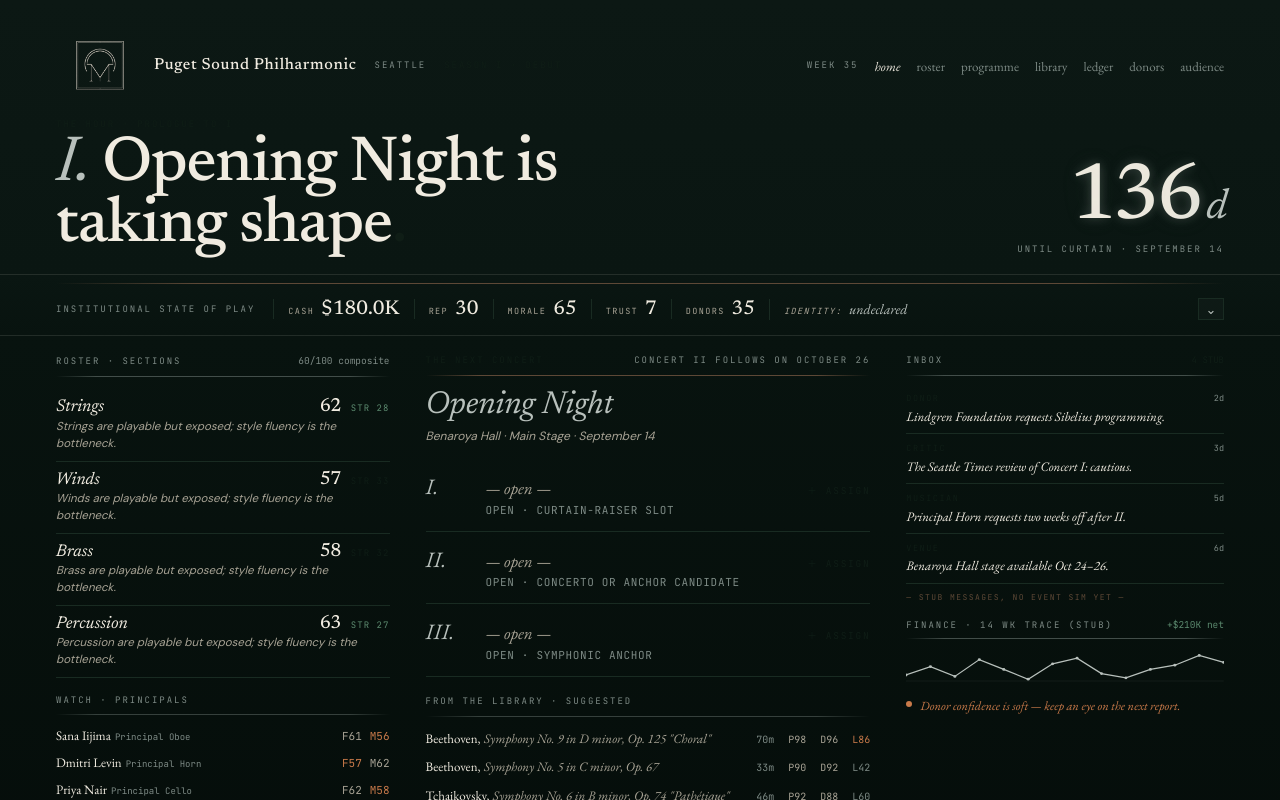
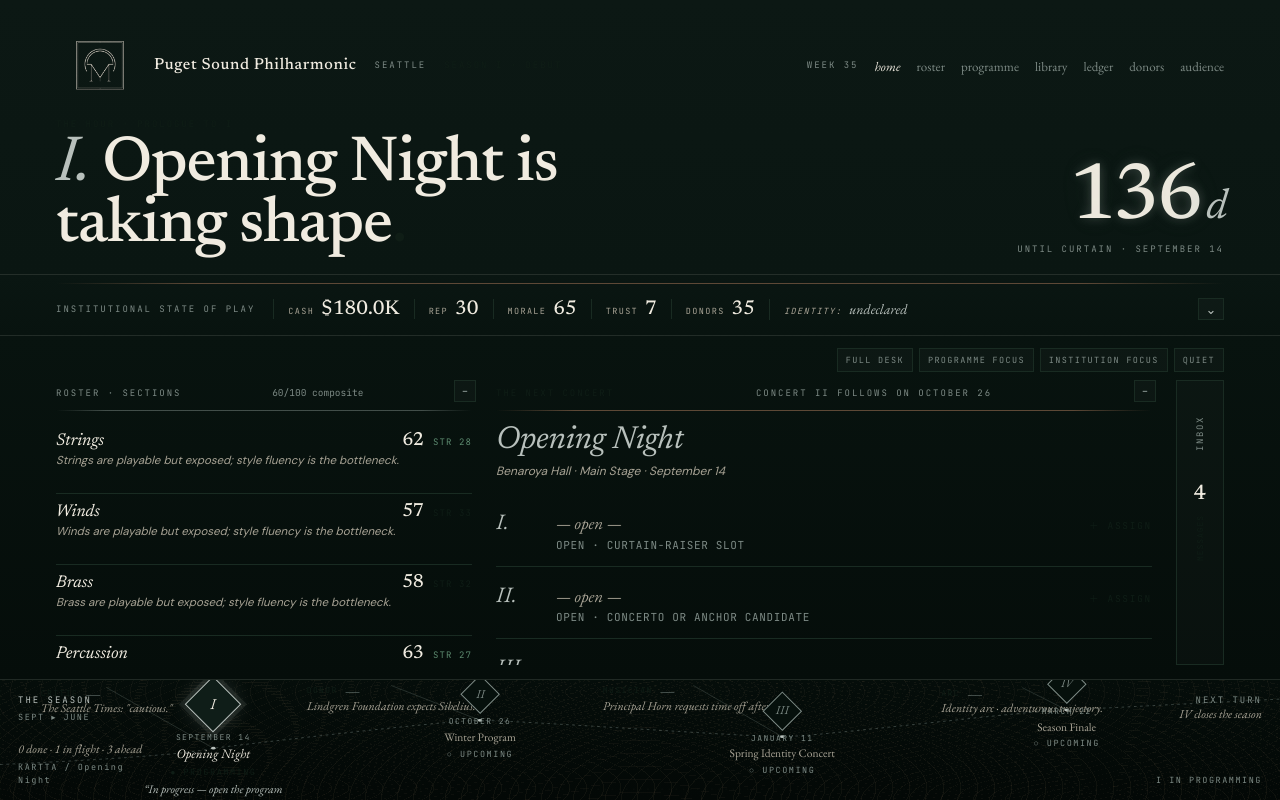
Before and after one commit to lrobadey/orchestramanager, a React (Vite) app: page / in a window 1280 px wide. Built offline with nearby package versions, Linux system fonts and the light colour scheme.

Commit message:
Make home dashboard fit one screen

```diff
--- a/src/components/home/FloorColumns.tsx
+++ b/src/components/home/FloorColumns.tsx
@@ -1,3 +1,4 @@
+import { useState } from 'react'
 import type {
   ConcertProgram,
   InstitutionState,
@@ -24,6 +25,8 @@ interface FloorColumnsProps {
   onOpenProgramme: () => void
 }
 
+type FloorPanelKey = 'roster' | 'programme' | 'inbox'
+
 const SLOT_HINTS = [
   'Open · curtain-raiser slot',
   'Open · concerto or anchor candidate',
@@ -37,6 +40,12 @@ export default function FloorColumns({
   works,
   onOpenProgramme,
 }: FloorColumnsProps) {
+  const [collapsed, setCollapsed] = useState<Record<FloorPanelKey, boolean>>({
+    roster: false,
+    programme: false,
+    inbox: true,
+  })
+
   const idx = Math.min(season.currentSlotIndex, 3)
   const seasonComplete = season.currentSlotIndex >= 4
   const currentSlot = seasonComplete ? season.slots[3] : season.slots[idx]
@@ -53,27 +62,53 @@ export default function FloorColumns({
   )
   const usedIds = new Set(program.workIds.filter((id): id is string => id !== null))
   const suggested = suggestWorks(works, usedIds, 3)
+  const gridClass = [
+    'floor-grid',
+    collapsed.roster ? 'roster-collapsed' : '',
+    collapsed.programme ? 'programme-collapsed' : '',
+    collapsed.inbox ? 'inbox-collapsed' : '',
+  ].filter(Boolean).join(' ')
+
+  const setPanelCollapsed = (panel: FloorPanelKey, value: boolean) => {
+    setCollapsed(current => ({ ...current, [panel]: value }))
+  }
 
   return (
     <div className="home-stratum floor">
-      <div className="floor-grid">
-        <RosterColumn
-          sections={sectionStrengths}
-          composite={compositeStrength}
-          watch={watchPrincipals}
-        />
-        <NextConcertColumn
-          slotName={currentSlot.name}
-          idx={idx}
-          workCount={program.workCount}
-          selectedWorks={selectedWorks}
-          suggested={suggested}
-          seasonComplete={seasonComplete}
-          onOpenProgramme={onOpenProgramme}
-        />
-        <InboxFinanceColumn institution={season.institution} />
+      <div className="floor-focus-bar" aria-label="Home screen focus presets">
+        <button type="button" onClick={() => setCollapsed({ roster: false, programme: false, inbox: false })}>Full desk</button>
+        <button type="button" onClick={() => setCollapsed({ roster: true, programme: false, inbox: true })}>Programme focus</button>
+        <button type="button" onClick={() => setCollapsed({ roster: false, programme: true, inbox: false })}>Institution focus</button>
+        <button type="button" onClick={() => setCollapsed({ roster: true, programme: true, inbox: true })}>Quiet</button>
+      </div>
+      <div className={gridClass}>
+        {collapsed.roster ? (
+          <CollapsedRail label="Roster" value={`${compositeStrength}`} detail="composite" onExpand={() => setPanelCollapsed('roster', false)} />
+        ) : (
+          <RosterColumn sections={sectionStrengths} composite={compositeStrength} watch={watchPrincipals} onCollapse={() => setPanelCollapsed('roster', true)} />
+        )}
+        {collapsed.programme ? (
+          <CollapsedRail label="Next" value={CONCERT_ROMAN[idx]} detail={seasonComplete ? 'closed' : `T−${daysToCurtain(idx)}d`} onExpand={() => setPanelCollapsed('programme', false)} />
+        ) : (
+          <NextConcertColumn slotName={currentSlot.name} idx={idx} workCount={program.workCount} selectedWorks={selectedWorks} suggested={suggested} seasonComplete={seasonComplete} onOpenProgramme={onOpenProgramme} onCollapse={() => setPanelCollapsed('programme', true)} />
+        )}
+        {collapsed.inbox ? (
+          <CollapsedRail label="Inbox" value={`${INBOX_MESSAGES.length}`} detail="messages" onExpand={() => setPanelCollapsed('inbox', false)} />
+        ) : (
+          <InboxFinanceColumn institution={season.institution} onCollapse={() => setPanelCollapsed('inbox', true)} />
+        )}
       </div>
     </div>
+  )
+}
+
+function CollapsedRail({ label, value, detail, onExpand }: { label: string; value: string; detail: string; onExpand: () => void }) {
+  return (
+    <button type="button" className="floor-collapsed-rail" onClick={onExpand} aria-label={`Expand ${label}`}>
+      <span>{label}</span>
+      <strong>{value}</strong>
+      <em>{detail}</em>
+    </button>
   )
 }
 
@@ -81,17 +116,20 @@ interface RosterColumnProps {
   sections: ReturnType<typeof calculateSectionStrengths>
   composite: number
   watch: Principal[]
+  onCollapse: () => void
 }
 
-function RosterColumn({ sections, composite, watch }: RosterColumnProps) {
+function RosterColumn({ sections, composite, watch, onCollapse }: RosterColumnProps) {
   return (
-    <div>
+    <section className="floor-panel floor-panel-roster">
       <div className="floor-col-head">
         <span className="hc-eyebrow">Roster · sections</span>
         <span className="hc-num" style={{ fontSize: 9.5, color: 'var(--silver-dim)' }}>
           {composite}/100 composite
         </span>
+        <button type="button" className="floor-collapse-btn" onClick={onCollapse} aria-label="Collapse roster panel">−</button>
       </div>
+      <div className="floor-panel-body">
         <div className="hc-rule-silver" style={{ marginBottom: 12, opacity: 0.5 }} />
         {sections.map(s => {
           const stress = stressFromStrength(s.strength)
@@ -112,16 +150,14 @@ function RosterColumn({ sections, composite, watch }: RosterColumnProps) {
           <div className="hc-rule-silver" style={{ margin: '6px 0 8px', opacity: 0.4 }} />
           {watch.map(p => (
             <div key={p.id} className="roster-watch-row">
-            <span>
-              <span className="roster-watch-name">{p.name}</span>
-              <span className="roster-watch-position">{p.position}</span>
-            </span>
+              <span><span className="roster-watch-name">{p.name}</span><span className="roster-watch-position">{p.position}</span></span>
               <span className={`roster-watch-stat ${p.form < 60 ? 'low' : 'ok'}`}>F{p.form}</span>
               <span className={`roster-watch-stat ${p.morale < 60 ? 'low' : 'ok'}`}>M{p.morale}</span>
             </div>
           ))}
         </div>
       </div>
+    </section>
   )
 }
 
@@ -133,186 +169,92 @@ interface NextConcertColumnProps {
   suggested: Work[]
   seasonComplete: boolean
   onOpenProgramme: () => void
+  onCollapse: () => void
 }
 
-function NextConcertColumn({
-  slotName,
-  idx,
-  workCount,
-  selectedWorks,
-  suggested,
-  seasonComplete,
-  onOpenProgramme,
-}: NextConcertColumnProps) {
+function NextConcertColumn({ slotName, idx, workCount, selectedWorks, suggested, seasonComplete, onOpenProgramme, onCollapse }: NextConcertColumnProps) {
   const days = daysToCurtain(idx)
   const date = concertDate(idx)
   const followUpDate = concertDate(Math.min(idx + 1, 3))
 
   return (
-    <div>
+    <section className="floor-panel floor-panel-programme">
       <div className="floor-col-head">
-        <span className="hc-eyebrow" style={{ color: 'var(--bark)' }}>
-          The next concert
-        </span>
-        <span className="hc-eyebrow">
-          {seasonComplete ? 'Season closed' : idx < 3 ? `Concert ${CONCERT_ROMAN[idx + 1]} follows on ${followUpDate}` : 'Final concert of the season'}
-        </span>
+        <span className="hc-eyebrow" style={{ color: 'var(--bark)' }}>The next concert</span>
+        <span className="hc-eyebrow">{seasonComplete ? 'Season closed' : idx < 3 ? `Concert ${CONCERT_ROMAN[idx + 1]} follows on ${followUpDate}` : 'Final concert of the season'}</span>
+        <button type="button" className="floor-collapse-btn" onClick={onCollapse} aria-label="Collapse programme panel">−</button>
       </div>
+      <div className="floor-panel-body">
         <div className="hc-rule-brown" style={{ marginBottom: 12 }} />
-      <div className="next-title-line">
-        <span className="accent">{slotName}</span>
-      </div>
-      <div className="next-meta">
-        {VENUE_NAME} · {seasonComplete ? '—' : date}
-      </div>
-
+        <div className="next-title-line"><span className="accent">{slotName}</span></div>
+        <div className="next-meta">{VENUE_NAME} · {seasonComplete ? '—' : date}</div>
         <div className="next-slots">
           {selectedWorks.slice(0, workCount).map((w, i) => (
             <div key={i} className="next-slot-row">
               <span className="next-slot-roman">{SLOT_ROMAN[i] ?? `${i + 1}`}.</span>
-            <div>
-              {w ? (
-                <>
-                  <span className="next-slot-title">
-                    <span className="next-slot-composer">{w.composer},</span>{' '}
-                    <span style={{ fontStyle: 'italic' }}>{w.title}</span>
-                  </span>
-                  <div className="next-slot-hint">
-                    {w.durationMinutes}m · P{w.artisticPrestige} · D{w.audienceDraw} · L{w.rehearsalLoad}
-                  </div>
-                </>
-              ) : (
-                <>
-                  <span className="next-slot-title empty">— open —</span>
-                  <div className="next-slot-hint">{SLOT_HINTS[i] ?? 'Open slot'}</div>
-                </>
-              )}
-            </div>
+              <div>{w ? <><span className="next-slot-title"><span className="next-slot-composer">{w.composer},</span> <span style={{ fontStyle: 'italic' }}>{w.title}</span></span><div className="next-slot-hint">{w.durationMinutes}m · P{w.artisticPrestige} · D{w.audienceDraw} · L{w.rehearsalLoad}</div></> : <><span className="next-slot-title empty">— open —</span><div className="next-slot-hint">{SLOT_HINTS[i] ?? 'Open slot'}</div></>}</div>
               <span className="next-slot-assign">{w ? 'ASSIGNED' : '＋ ASSIGN'}</span>
             </div>
           ))}
         </div>
-
         <div className="next-suggested">
           <span className="hc-eyebrow">From the library · suggested</span>
           <div className="hc-rule-silver" style={{ margin: '6px 0 8px', opacity: 0.4 }} />
           {suggested.map(w => (
             <div key={w.id} className="next-suggested-row">
-            <span>
-              <span className="next-suggested-name">{w.composer},</span>{' '}
-              <span className="next-suggested-title">{w.title}</span>
-            </span>
+              <span><span className="next-suggested-name">{w.composer},</span> <span className="next-suggested-title">{w.title}</span></span>
               <span className="next-suggested-stat muted">{w.durationMinutes}m</span>
               <span className="next-suggested-stat">P{w.artisticPrestige}</span>
               <span className="next-suggested-stat">D{w.audienceDraw}</span>
-            <span className={`next-suggested-stat${w.rehearsalLoad > 60 ? ' ember' : ' muted'}`}>
-              L{w.rehearsalLoad}
-            </span>
+              <span className={`next-suggested-stat${w.rehearsalLoad > 60 ? ' ember' : ' muted'}`}>L{w.rehearsalLoad}</span>
             </div>
           ))}
         </div>
-
         <button type="button" className="next-cta" onClick={onOpenProgramme}>
           <span className="next-cta-arrow">▸</span>
-        <span className="next-cta-label">
-          {seasonComplete ? 'Open Season Summary' : `Open Programme Builder for ${CONCERT_ROMAN[idx]}`}
-        </span>
+          <span className="next-cta-label">{seasonComplete ? 'Open Season Summary' : `Open Programme Builder for ${CONCERT_ROMAN[idx]}`}</span>
           <span className="next-cta-trail">{seasonComplete ? 'IV / IV' : `T−${days}d`}</span>
         </button>
       </div>
+    </section>
   )
 }
 
-function InboxFinanceColumn({ institution }: { institution: InstitutionState }) {
+function InboxFinanceColumn({ institution, onCollapse }: { institution: InstitutionState; onCollapse: () => void }) {
   const netK = FINANCE_SPARKLINE.reduce((a, b) => a + b, 0)
   const donor = institution.donorConfidence
-  const financeNote =
-    donor < 35
-      ? {
-          tone: 'ember' as const,
-          text: 'Donor confidence is sliding — the next concert needs a steadying result.',
-        }
-      : donor < 55
-        ? {
-            tone: 'ember' as const,
-            text: 'Donor confidence is soft — keep an eye on the next report.',
-          }
-        : {
-            tone: 'pine' as const,
-            text: 'Donors are holding — the institution has room to take a risk.',
-          }
+  const financeNote = donor < 35 ? { tone: 'ember' as const, text: 'Donor confidence is sliding — the next concert needs a steadying result.' } : donor < 55 ? { tone: 'ember' as const, text: 'Donor confidence is soft — keep an eye on the next report.' } : { tone: 'pine' as const, text: 'Donors are holding — the institution has room to take a risk.' }
   return (
-    <div>
+    <section className="floor-panel floor-panel-inbox">
       <div className="floor-col-head">
         <span className="hc-eyebrow">Inbox</span>
-        <span className="hc-num" style={{ fontSize: 9, color: 'var(--bark)' }}>
-          {INBOX_MESSAGES.length} STUB
-        </span>
+        <span className="hc-num" style={{ fontSize: 9, color: 'var(--bark)' }}>{INBOX_MESSAGES.length} STUB</span>
+        <button type="button" className="floor-collapse-btn" onClick={onCollapse} aria-label="Collapse inbox panel">−</button>
       </div>
+      <div className="floor-panel-body">
         <div className="hc-rule-silver" style={{ marginBottom: 8, opacity: 0.5 }} />
-      {INBOX_MESSAGES.map((m, i) => (
-        <div key={i} className="inbox-msg">
-          <div className="inbox-meta">
-            <span className="inbox-kind">{m.kind}</span>
-            <span className="inbox-time">{m.time}</span>
-          </div>
-          <div className="inbox-text">{m.text}</div>
-        </div>
-      ))}
+        {INBOX_MESSAGES.map((m, i) => <div key={i} className="inbox-msg"><div className="inbox-meta"><span className="inbox-kind">{m.kind}</span><span className="inbox-time">{m.time}</span></div><div className="inbox-text">{m.text}</div></div>)}
         <div className="inbox-stub-flag">— stub messages, no event sim yet —</div>
-
         <div className="finance-trace">
-        <div className="finance-trace-head">
-          <span className="hc-eyebrow">Finance · 14 wk trace (stub)</span>
-          <span className="hc-num" style={{ fontSize: 9.5, color: 'var(--pine)' }}>
-            +${netK}K net
-          </span>
-        </div>
+          <div className="finance-trace-head"><span className="hc-eyebrow">Finance · 14 wk trace (stub)</span><span className="hc-num" style={{ fontSize: 9.5, color: 'var(--pine)' }}>+${netK}K net</span></div>
           <div className="hc-rule-silver" style={{ marginBottom: 8, opacity: 0.5 }} />
-        <svg
-          className="finance-spark"
-          viewBox="0 0 300 44"
-          preserveAspectRatio="none"
-          role="img"
-          aria-label="Finance sparkline (stub)"
-        >
+          <svg className="finance-spark" viewBox="0 0 300 44" preserveAspectRatio="none" role="img" aria-label="Finance sparkline (stub)">
             <line x1="0" y1="34" x2="300" y2="34" stroke="var(--hairline)" strokeWidth="0.5" />
-          <polyline
-            points={FINANCE_SPARKLINE.map(
-              (v, i) => `${(i / (FINANCE_SPARKLINE.length - 1)) * 300},${42 - v * 1.4}`,
-            ).join(' ')}
-            fill="none"
-            stroke="var(--silver)"
-            strokeWidth="1.2"
-          />
-          {FINANCE_SPARKLINE.map((v, i) => (
-            <circle
-              key={i}
-              cx={(i / (FINANCE_SPARKLINE.length - 1)) * 300}
-              cy={42 - v * 1.4}
-              r="1.4"
-              fill="var(--silver)"
-            />
-          ))}
+            <polyline points={FINANCE_SPARKLINE.map((v, i) => `${(i / (FINANCE_SPARKLINE.length - 1)) * 300},${42 - v * 1.4}`).join(' ')} fill="none" stroke="var(--silver)" strokeWidth="1.2" />
+            {FINANCE_SPARKLINE.map((v, i) => <circle key={i} cx={(i / (FINANCE_SPARKLINE.length - 1)) * 300} cy={42 - v * 1.4} r="1.4" fill="var(--silver)" />)}
           </svg>
-        <div className="finance-note">
-          <span className={`hc-dot ${financeNote.tone}`} style={{ marginTop: 4 }} />
-          <span className={`finance-note-text ${financeNote.tone}`}>{financeNote.text}</span>
+          <div className="finance-note"><span className={`hc-dot ${financeNote.tone}`} style={{ marginTop: 4 }} /><span className={`finance-note-text ${financeNote.tone}`}>{financeNote.text}</span></div>
         </div>
       </div>
-    </div>
+    </section>
   )
 }
 
-// Derive a pseudo-stress score (0–100) from section strength so the home
-// readout matches the new design's STR field. Real per-program stress is in
-// calculateSectionStress, but here we want a roster-only at-rest reading.
 function stressFromStrength(strength: number): number {
   return Math.max(0, Math.min(100, 90 - strength))
 }
 
 function pickWatchPrincipals(principals: Principal[]): Principal[] {
-  // The 3 most-watched principals = lowest combined form/morale.
   return [...principals]
     .sort((a, b) => a.form + a.morale - (b.form + b.morale))
     .slice(0, 3)
@@ -321,9 +263,6 @@ function pickWatchPrincipals(principals: Principal[]): Principal[] {
 function suggestWorks(works: Work[], usedIds: Set<string>, n: number): Work[] {
   return [...works]
     .filter(w => !usedIds.has(w.id))
-    .sort(
-      (a, b) =>
-        b.audienceDraw + b.artisticPrestige - (a.audienceDraw + a.artisticPrestige),
-    )
+    .sort((a, b) => b.audienceDraw + b.artisticPrestige - (a.audienceDraw + a.artisticPrestige))
     .slice(0, n)
 }
--- a/src/styles/home.css
+++ b/src/styles/home.css
@@ -13,8 +13,7 @@
 
   width: 100%;
   height: 100%;
-  overflow-y: auto;
-  overflow-x: hidden;
+  overflow: hidden;
   font-family: var(--hc-sans);
   color: var(--birch);
   background:
@@ -81,8 +80,9 @@
   position: relative;
   z-index: 1;
   display: grid;
-  grid-template-rows: auto auto auto auto;
-  min-height: 100%;
+  grid-template-rows: auto auto minmax(0, 1fr) auto;
+  height: 100%;
+  min-height: 0;
 }
 
 .home-stratum {
@@ -96,7 +96,14 @@
   transition: padding 180ms ease;
 }
 .home-stratum.understory.collapsed { padding: 8px 56px 9px; }
-.home-stratum.floor { background: linear-gradient(180deg, #08130f 0%, #050d0a 100%); padding: 18px 56px; }
+.home-stratum.floor {
+  background: linear-gradient(180deg, #08130f 0%, #050d0a 100%);
+  padding: 12px 56px 14px;
+  min-height: 0;
+  overflow: hidden;
+  display: flex;
+  flex-direction: column;
+}
 .home-stratum.trail { padding: 0; background: linear-gradient(180deg, #050d0a 0%, #030806 100%); border-bottom: none; }
 .home-stratum.console-screen-floor { min-height: 0; overflow: visible; }
 .home-stratum.programme-console-floor { padding-top: 14px; padding-bottom: 18px; }
@@ -414,11 +421,98 @@
 .understory-identity-row .v { font-family: var(--hc-mono); font-size: 11px; color: var(--birch); text-align: right; }
 
 /* ── Floor ────────────────────────────────────────────────── */
+.floor-focus-bar {
+  display: flex;
+  justify-content: flex-end;
+  gap: 6px;
+  margin-bottom: 8px;
+  flex: 0 0 auto;
+}
+.floor-focus-bar button,
+.floor-collapse-btn {
+  border: 1px solid var(--hairline-soft);
+  background: rgba(184, 192, 188, 0.025);
+  color: var(--silver-dim);
+  font-family: var(--hc-mono);
+  font-size: 8.5px;
+  letter-spacing: 0.16em;
+  text-transform: uppercase;
+  cursor: pointer;
+}
+.floor-focus-bar button { padding: 5px 8px; }
+.floor-focus-bar button:hover,
+.floor-collapse-btn:hover,
+.floor-collapsed-rail:hover { border-color: var(--silver-dim); color: var(--birch); background: rgba(184, 192, 188, 0.055); }
+
 .floor-grid {
   display: grid;
-  grid-template-columns: 1.05fr 1.4fr 1fr;
-  gap: 36px;
+  grid-template-columns: minmax(220px, 1.05fr) minmax(360px, 1.4fr) minmax(220px, 1fr);
+  gap: 20px;
   min-height: 0;
+  flex: 1 1 auto;
+  transition: grid-template-columns 180ms ease;
+}
+.floor-grid.roster-collapsed { grid-template-columns: 48px minmax(360px, 1.55fr) minmax(220px, 1fr); }
+.floor-grid.inbox-collapsed { grid-template-columns: minmax(220px, 1.05fr) minmax(360px, 1.65fr) 48px; }
+.floor-grid.programme-collapsed { grid-template-columns: minmax(220px, 1.15fr) 48px minmax(220px, 1.05fr); }
+.floor-grid.roster-collapsed.inbox-collapsed { grid-template-columns: 48px minmax(360px, 1fr) 48px; }
+.floor-grid.roster-collapsed.programme-collapsed.inbox-collapsed { grid-template-columns: repeat(3, 48px); justify-content: center; }
+
+.floor-panel {
+  min-height: 0;
+  overflow: hidden;
+  display: flex;
+  flex-direction: column;
+}
+.floor-panel-body {
+  min-height: 0;
+  overflow-y: auto;
+  overscroll-behavior: contain;
+  padding-right: 4px;
+}
+.floor-panel-body::-webkit-scrollbar { width: 4px; }
+.floor-panel-body::-webkit-scrollbar-thumb { background: var(--hairline-soft); }
+.floor-collapse-btn {
+  width: 22px;
+  height: 22px;
+  padding: 0;
+  letter-spacing: 0;
+  font-size: 14px;
+  line-height: 1;
+}
+.floor-collapsed-rail {
+  min-height: 0;
+  width: 48px;
+  border: 1px solid var(--hairline-soft);
+  background: rgba(184, 192, 188, 0.02);
+  color: var(--birch-dim);
+  cursor: pointer;
+  display: grid;
+  grid-template-rows: 1fr auto auto 1fr;
+  align-items: center;
+  justify-items: center;
+  gap: 10px;
+  padding: 12px 0;
+}
+.floor-collapsed-rail span {
+  writing-mode: vertical-rl;
+  transform: rotate(180deg);
+  font-family: var(--hc-mono);
+  font-size: 9px;
+  letter-spacing: 0.18em;
+  text-transform: uppercase;
+  color: var(--silver-dim);
+}
+.floor-collapsed-rail strong { font-family: var(--display); font-size: 21px; color: var(--birch); font-weight: 500; }
+.floor-collapsed-rail em {
+  writing-mode: vertical-rl;
+  transform: rotate(180deg);
+  font-family: var(--hc-mono);
+  font-size: 8px;
+  font-style: normal;
+  letter-spacing: 0.12em;
+  text-transform: uppercase;
+  color: var(--bark);
 }
 
 .floor-col-head {
@@ -637,8 +731,9 @@
 /* ── Trail ────────────────────────────────────────────────── */
 .home-stratum.trail {
   position: relative;
-  height: 240px;
+  height: clamp(96px, 15dvh, 150px);
   overflow: hidden;
+  flex: 0 0 auto;
 }
 .trail-contours {
   position: absolute;
```
Lines whose indentation alone changed are shown as unchanged.
